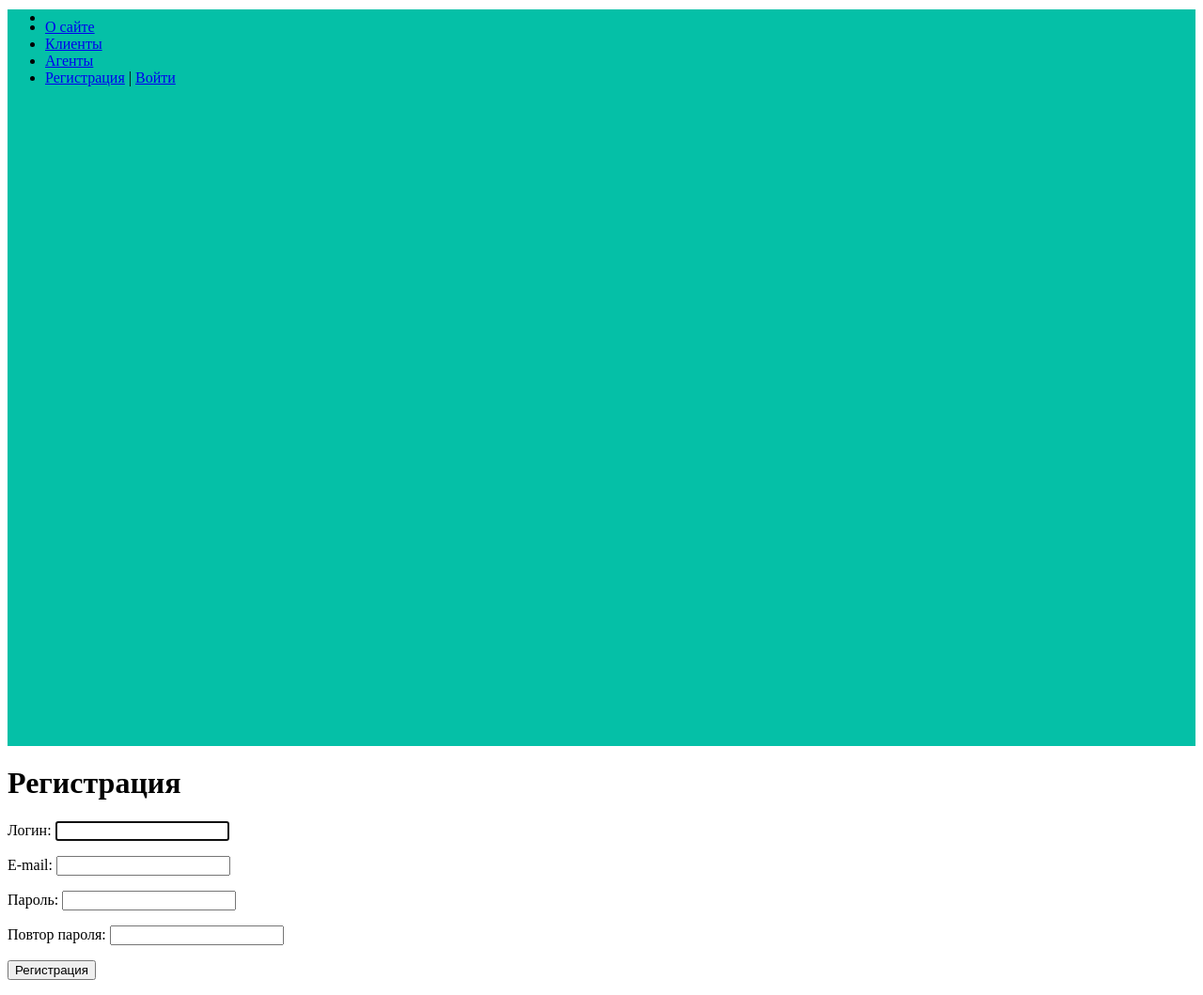
After one commit to TheProudxD/RealEstateAgencyDjango, a Django app: page /register/ in a window 1280 px wide. The commit adds this page. Shown: the whole page at 94% size. Run offline with Django 5.2, Linux system fonts and the light colour scheme.

Commit message:
registration

```diff
--- a/agencies/forms.py
+++ b/agencies/forms.py
@@ -1,9 +1,13 @@
 from django import forms
 
 from agencies.models import Agent
+from django.contrib.auth.forms import UserCreationForm, AuthenticationForm
+from django.contrib.auth.models import User
+
 
 class AddAgentForm(forms.ModelForm):
     fields = ['name', 'credit', 'photo', 'agreement', 'slug']
+
     def __init__(self, *args, **kwargs):
         super().__init__(*args, **kwargs)
         self.fields['agreement'].empty_label = 'Не выбран'
@@ -17,3 +21,22 @@ class AddAgentForm(forms.ModelForm):
     class Meta:
         model = Agent
         fields = '__all__'
+
+
+class RegisterUserForm(UserCreationForm):
+    username = forms.CharField(label='Логин')
+    email = forms.EmailField(label='E-mail')
+    password1 = forms.CharField(label='Пароль', widget=forms.PasswordInput())
+    password2 = forms.CharField(label='Повтор пароля',
+                                widget=forms.PasswordInput())
+
+    class Meta:
+        model = User
+        fields = ('username', 'email', 'password1', 'password2')
+
+
+class LoginUserForm(AuthenticationForm):
+    username = forms.CharField(label='Логин',
+                               widget=forms.TextInput(attrs={'class': 'form-input'}))
+    password = forms.CharField(label='Пароль',
+                               widget=forms.PasswordInput(attrs={'class': 'form-input'}))
--- a/agencies/static/agents/css/styles.css
+++ b/agencies/static/agents/css/styles.css
@@ -1,7 +1,8 @@
        .header {
         margin-top: 10px;
         background: #05c0a7;
-        height: 120px;
+        height: 100%;
+        margin=0;
         }
     .list-pages { text-align: center; margin: 0 0 20px 0; }
     .list-pages ul { margin: 20px 0 0 0; padding: 0; list-style: none; }
@@ -25,3 +26,20 @@
     .list-pages .page-num-selected:hover {
     box-shadow: none;
     }
+    .form-input {
+ width: 200px;
+ font-size: 16px;
+}
+.form-label {
+ display: inline-block;
+ min-width: 75px;
+ vertical-align: top;
+}
+.form-error ul {
+ list-style: none;
+ padding: 0;
+ color: #CC0000;
+}
+.logo{
+    height=100px;
+}
--- a/agencies/templates/agents/base.html
+++ b/agencies/templates/agents/base.html
@@ -1,15 +1,34 @@
 <body>
 {% load static %} {% block mainmenu %}
+<head>
+    <title> {{title}}</title>
+    <meta name="viewport" content="width=device-width, initial-scale=1.0">
     <link
             type="text/css"
             href="{% static 'agents/css/styles.css' %}"
             rel="stylesheet"
     />
+</head>
+
 <div class="header">
     <ul id="mainmenu" class="mainmenu">
+
+        <li class="logo"><a href="{% url 'home' %}" alt="dick">
+            <div class="logo"></div>
+        </a></li>
+
         {% for m in menu %}
         <li><a href="{% url m.url_name %}">{{ m.title }}</a></li>
         {% endfor %}
+
+        {% if request.user.is_authenticated %}
+        <li class="last"> {{user.username}} | <a href="{% url 'logout' %}">Выйти</a></li>
+        {% else %}
+        <li class="last"><a href="{% url 'register' %}">
+            Регистрация</a> | <a href="{% url 'login' %}">Войти</a></li>
+        {% endif %}
+
+        </li>
     </ul>
 </div>
 {% endblock mainmenu %} {% block content %} {% endblock content %}
--- /dev/null
+++ b/agencies/templates/agents/register.html
@@ -0,0 +1,9 @@
+{% extends 'agents/base.html' %}
+{% block content %}
+<h1>{{title}}</h1>
+<form method="post">
+    {% csrf_token %}
+    {{ form.as_p }}
+    <button type="submit">Регистрация</button>
+</form>
+{% endblock %}
--- a/agencies/urls.py
+++ b/agencies/urls.py
@@ -1,15 +1,18 @@
 from django.urls import path
 from django.views.generic import RedirectView
-from .views import AgentHome, ShowAgent, AddAgent, agents, about, clients, login, show_client, show_agent, addagent
+from .views import AgentHome, ShowAgent, AddAgent, agents, about, clients, show_client, show_agent, addagent, \
+    RegisterUser, LoginUser, logout_user
 
 urlpatterns = [
 path('', AgentHome.as_view(), name='home'),
 path('favicon.ico', RedirectView.as_view(url='/static/agents/images/favicon.ico')),
 path('about/', about, name='about'),
 path('agents', agents, name='agents'),
+path('login/', LoginUser.as_view(), name='login'),
 path('clients/', clients, name='clients'),
-path('login/', login, name='login'),
 path('client/<int:cl_id>/', show_client, name='client'),
 path('agent/<slug:ag_slug>/', ShowAgent.as_view(), name='agent'),
 path('addagent/', AddAgent.as_view(), name='addagent'),
+path('register/', RegisterUser.as_view(), name='register'),
+path('logout/', logout_user, name='logout'),
 ]
--- a/agencies/utils.py
+++ b/agencies/utils.py
@@ -1,8 +1,7 @@
 
 menu = [{'title': "О сайте", 'url_name': 'about'},
 {'title': "Клиенты", 'url_name': 'clients'},
-{'title': "Агенты", 'url_name': 'agents'},
-{'title': "Войти", 'url_name': 'login'}]
+{'title': "Агенты", 'url_name': 'agents'}]
 class DataMixin:
     def get_user_context(self, **kwargs):
         context = kwargs
--- a/agencies/views.py
+++ b/agencies/views.py
@@ -1,12 +1,16 @@
+from django.contrib.auth import logout, login
+from django.contrib.auth.forms import UserCreationForm, AuthenticationForm
+from django.contrib.auth.views import LoginView
 from django.shortcuts import get_object_or_404, redirect, render
 from django.http import HttpResponse
 from django.shortcuts import render
 from django.urls import reverse_lazy
 from django.views.generic import ListView, DetailView, CreateView
-from agencies.forms import AddAgentForm
+from .forms import AddAgentForm, RegisterUserForm, LoginUserForm
 from .models import Agent, Client
 from .utils import menu, DataMixin
 from django.contrib.auth.mixins import LoginRequiredMixin
+
 
 class AgentHome(DataMixin, ListView):
     model = Agent
@@ -17,14 +21,14 @@ class AgentHome(DataMixin, ListView):
     def get_context_data(self, *, object_list=None, **kwargs):
         context = super().get_context_data(**kwargs)
         auth = self.request.user.is_authenticated
-        c_def = self.get_user_context(title='Главная страница', auth =auth)
+        c_def = self.get_user_context(title='Главная страница', auth=auth)
         return {**context, **c_def}
 
-
-    #def get_queryset(self):
+    # def get_queryset(self):
     #    return Agent.objects.filter()
 
-class ShowAgent(DataMixin,DetailView):
+
+class ShowAgent(DataMixin, DetailView):
     model = Agent
     template_name = 'agents/agent.html'
     slug_url_kwarg = 'ag_slug'
@@ -35,6 +39,7 @@ class ShowAgent(DataMixin,DetailView):
         c_def = self.get_user_context()
         return {**context, **c_def}
 
+
 class AddAgent(LoginRequiredMixin, CreateView):
     login_url = reverse_lazy('home')
     raise_exception = True
@@ -42,31 +47,49 @@ class AddAgent(LoginRequiredMixin, CreateView):
     template_name = 'agents/addagent.html'
     success_url = reverse_lazy('home')
 
+
 def agents(request):
     if request.GET:
         print(request.GET)
     return HttpResponse("Агенты")
-    #return HttpResponse(f"<h1>Список агентов: </h1> <div style='color: rgb(94, 25, 10);'>{32}</div")
+    # return HttpResponse(f"<h1>Список агентов: </h1> <div style='color: rgb(94, 25, 10);'>{32}</div")
+
 
 def about(request):
     return render(request, 'agents/about.html', {'menu': menu, 'title': 'О сайте'})
 
+
 def clients(request):
     return HttpResponse("Клиенты")
 
-def login(request):
-    return HttpResponse("Авторизация")
+
+class RegisterUser(DataMixin, CreateView):
+    form_class = RegisterUserForm
+    template_name = 'agents/register.html'
+    success_url = reverse_lazy('show_client')
+
+    def get_context_data(self, *, object_list=None, **kwargs):
+        context = super().get_context_data(**kwargs)
+        c_def = self.get_user_context(title="Регистрация")
+        return {**context, **c_def}
+
+    def form_valid(self, form):
+        user = form.save()
+        login(self.request, user)
+        return redirect('home')
 
 def show_client(request, cl_id):
     return HttpResponse(f"Отображение клиента с id = {cl_id}")
 
+
 def show_agent(request, ag_slug):
     agent = get_object_or_404(Agent, slug=ag_slug)
-    context = { 'ag': agent, 'menu': menu, }
+    context = {'ag': agent, 'menu': menu, }
     return render(request, 'agents/agent.html', context=context)
 
+
 def addagent(request):
-    if request.method=="POST":
+    if request.method == "POST":
         form = AddAgentForm(request.POST, request.FILES)
         if form.is_valid():
             print(form.cleaned_data)
@@ -77,4 +100,22 @@ def addagent(request):
                 form.add_error(None, 'Ошибка!')
     else:
         form = AddAgentForm()
-    return render(request, 'agents/addagent.html', {'form':form})
+    return render(request, 'agents/addagent.html', {'form': form})
+
+
+def logout_user(request):
+    logout(request)
+    return redirect('login')
+
+
+class LoginUser(DataMixin, LoginView):
+    form_class = LoginUserForm
+    template_name = 'agents/login.html'
+
+    def get_context_data(self, *, object_list=None, **kwargs):
+        context = super().get_context_data(**kwargs)
+        c_def = self.get_user_context(title="Авторизация")
+        return {**context, **c_def}
+
+    def get_success_url(self):
+        return reverse_lazy('home')
```
Also changed, not shown: agencies/templates/agents/login.html (added, +14 -0 lines). Lines whose indentation alone changed are shown as unchanged.
